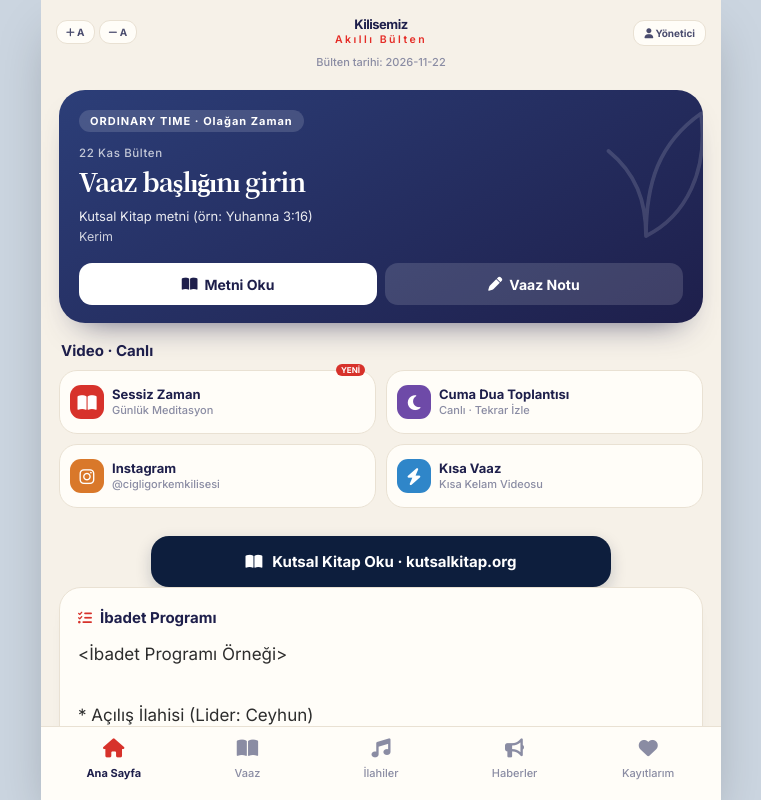
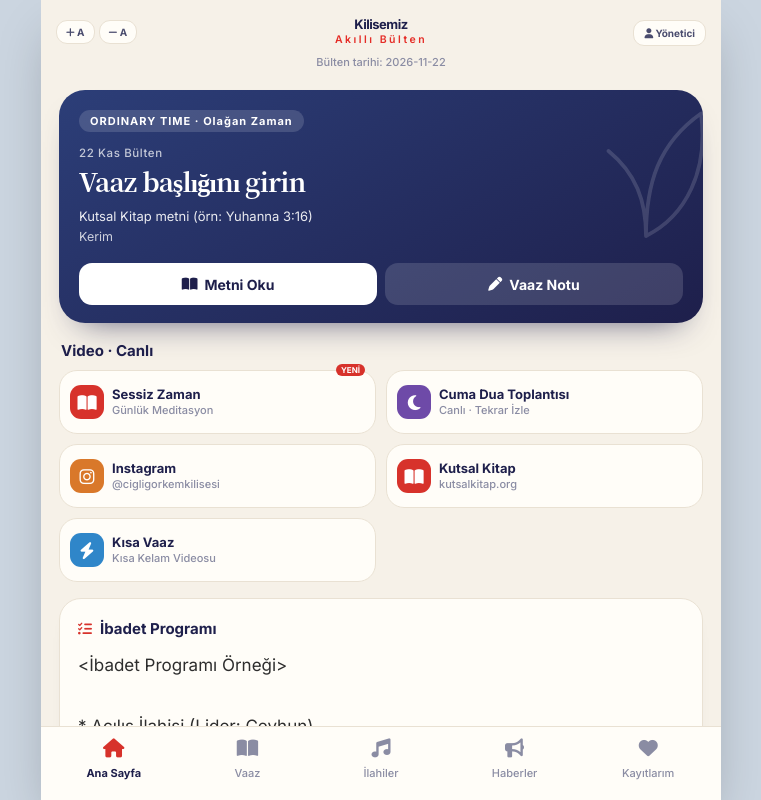
Before and after one commit to Cey-91/akilli-bulten, a plain HTML site: page index.html in a window 1280 px wide. Shown: the whole page, without its empty margins (259-1020 px from the left). Drawn offline with Linux system fonts and the light colour scheme.

Commit message:
feat: Video 카드에 Kutsal Kitap(kutsalkitap.org) 바로가기 추가
- index.html: Günlük Kelam 옆에 Kutsal Kitap 카드 추가 (새 탭으로 kutsalkitap.org)
- 하단에 따로 넣었던 중복 버튼 제거
- 인스타그램 링크는 Günlük Kelam 카드에 그대로 유지

Co-Authored-By: Claude Haiku 5.5 <noreply@anthropic.com>
Claude-Session: https://claude.ai/code/session_01X9khUySRq3U5ePRuNh4qk5

```diff
--- a/index.html
+++ b/index.html
@@ -686,6 +686,10 @@ html[data-skin] .badge-new{top:-7px;right:10px}
                         <i class="fa-solid fa-video"></i>
                         <span class="lv-txt"><span>Günlük Kelam</span><small>Günlük İncil Meditasyonu</small></span>
                     </button>
+                    <button class="home-square-btn worship-color" id="bibleReadBtn" onclick="window.open('https://kutsalkitap.org', '_blank', 'noopener')">
+                        <i class="fa-solid fa-book-open"></i>
+                        <span class="lv-txt"><span>Kutsal Kitap</span><small>kutsalkitap.org</small></span>
+                    </button>
                     <button class="home-square-btn shorts-color" id="shortsBtn" onclick="openLiveLink('shortsLink')">
                         <div class="badge-new" id="shortsBadge" style="display: none;">NEW</div>
                         <i class="fa-solid fa-bolt"></i>
@@ -693,11 +697,6 @@ html[data-skin] .badge-new{top:-7px;right:10px}
                     </button>
                 </div>
             </div>
-
-            <button class="home-wide-btn" id="bibleReadBtn" onclick="window.open('https://kutsalkitap.org', '_blank', 'noopener')" style="margin-top:12px;">
-                <i class="fa-solid fa-book-open"></i>
-                <span>Kutsal Kitap Oku · kutsalkitap.org</span>
-            </button>
 
             <div class="card" id="worshipOrderCard" style="display: none;">
                 <div class="card-header"><i class="fa-solid fa-list-check"></i> İbadet Programı</div>
```
